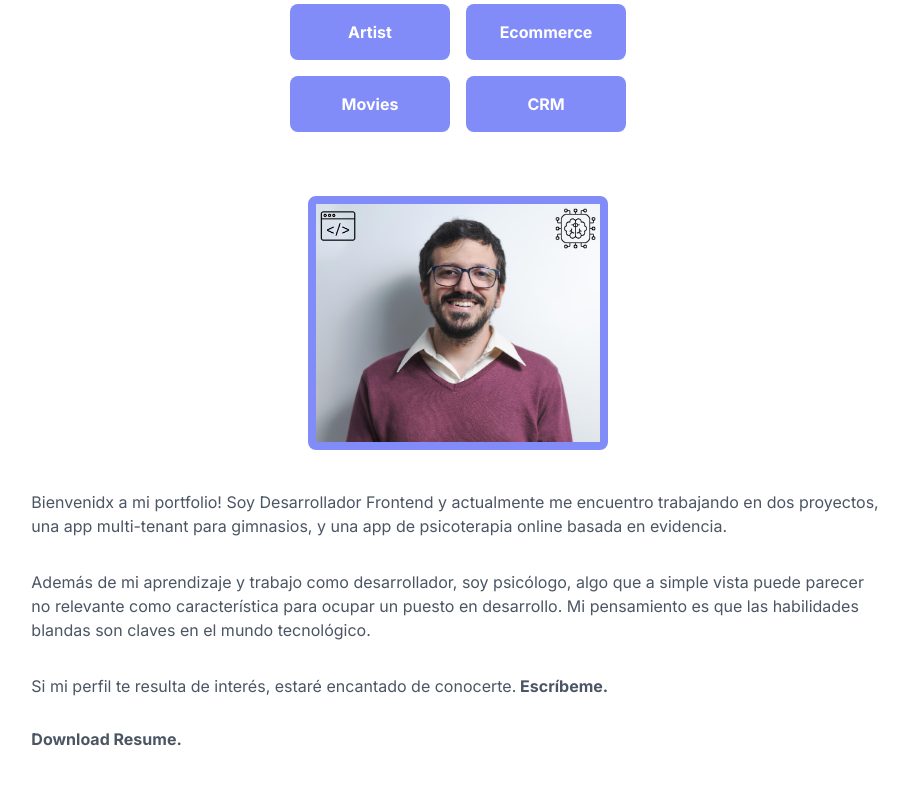
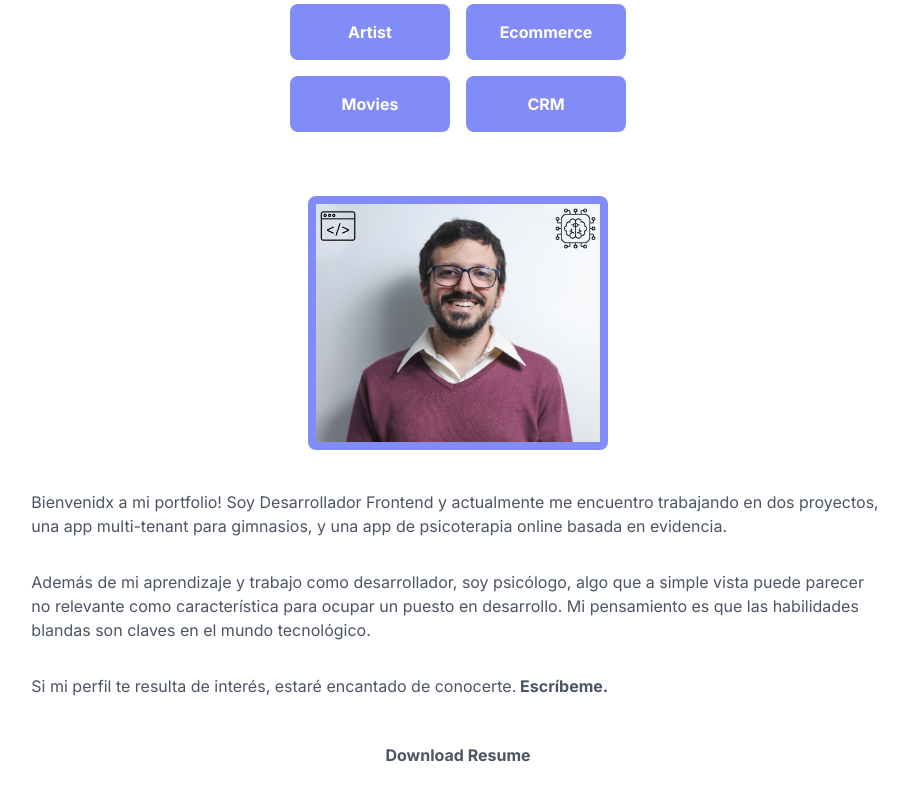
Before and after one commit to AlexEMartin/portfolio, a Next.js app: page / in a window 1280 px wide. Shown: the part 444-1244 px from the top of the page, without its empty margins (182-1090 px from the left). Built offline with nearby package versions, Linux system fonts and the light colour scheme.

Commit message:
Download Resume position

```diff
--- a/src/app/page.js
+++ b/src/app/page.js
@@ -115,9 +115,9 @@ export default function Home() {
       </p>
       <p
         onClick={downloadResume}
-        className="w-8/12 mt-8 mb-32 font-bold hover:cursor-pointer animate-bounce"
+        className="w-full text-center mt-12 mb-32 font-bold hover:cursor-pointer animate-bounce"
       >
-        Download Resume.
+        Download Resume
       </p>
     </main>
   );
```
